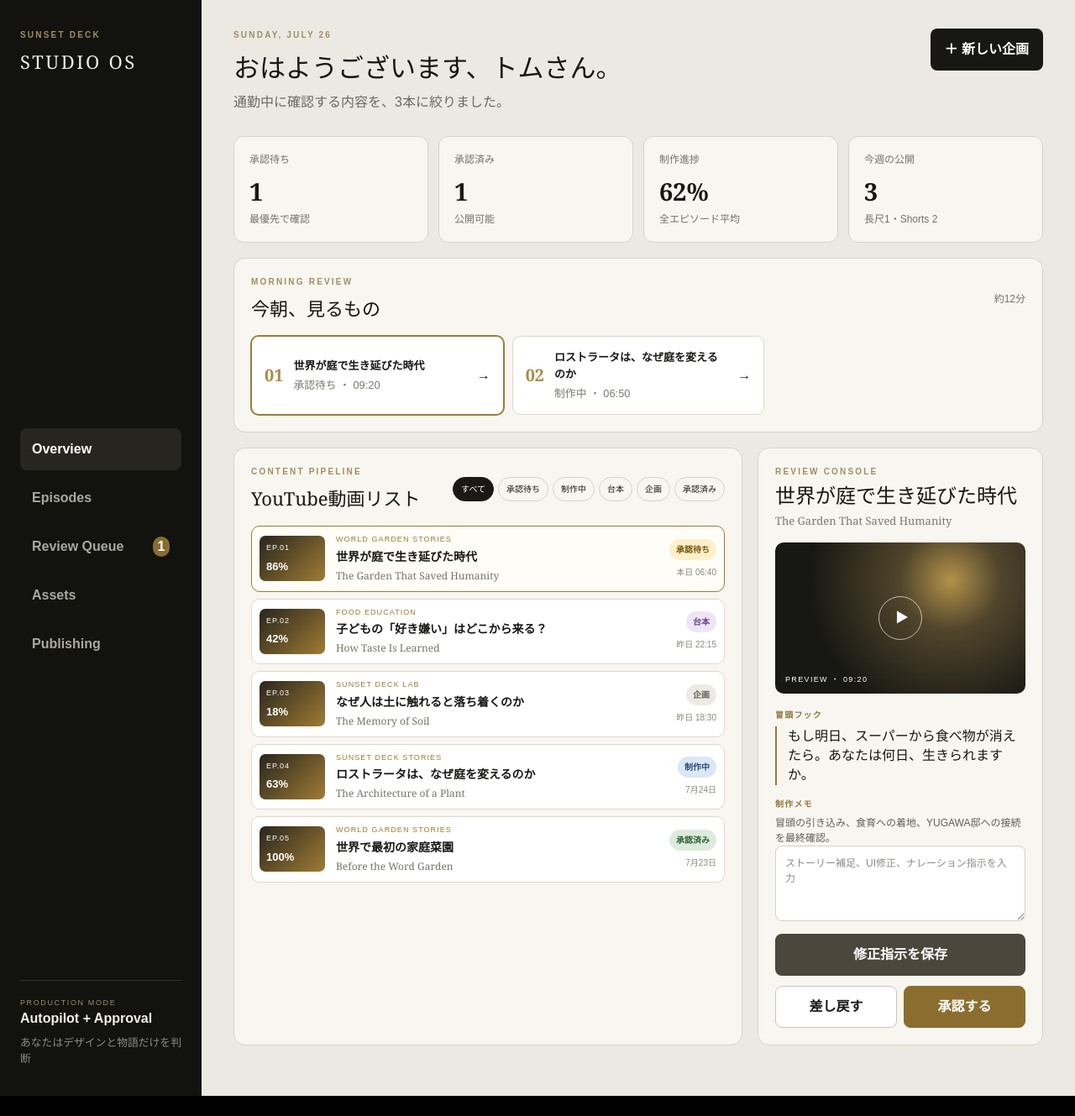
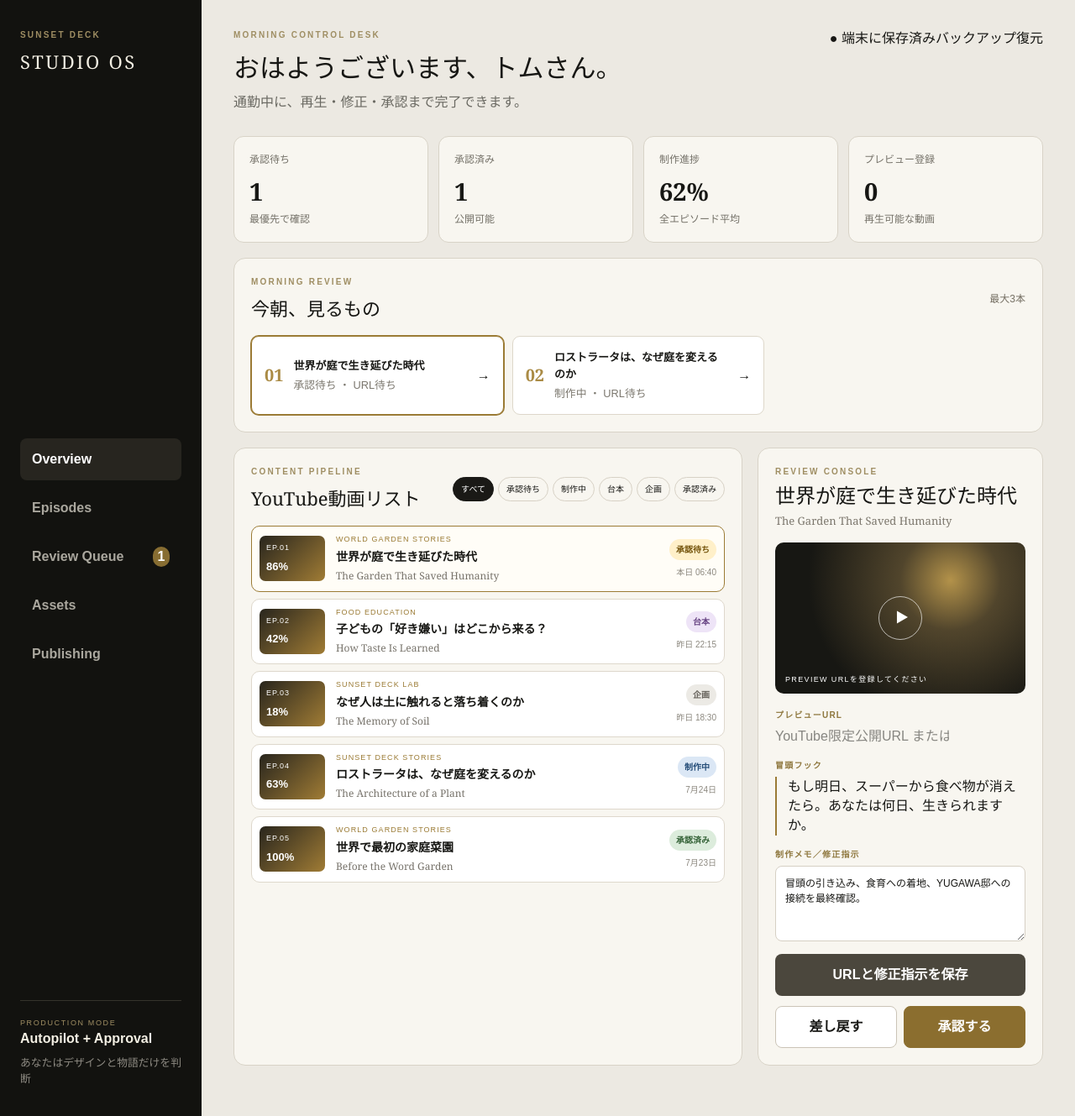
Before and after one commit to ffctom-spec/tomos, a Next.js app: page /sunset-deck in a window 1280 px wide. Shown: the whole page at 84% size. Before the commit the page ends 1305 px from the top, so only its background shows below. Built offline with nearby package versions, Linux system fonts and the light colour scheme.

Commit message:
Add playable video review workflow

```diff
--- a/app/sunset-deck/page.tsx
+++ b/app/sunset-deck/page.tsx
@@ -1,6 +1,6 @@
 'use client';
 
-import { useEffect, useMemo, useState } from 'react';
+import { ChangeEvent, useEffect, useMemo, useRef, useState } from 'react';
 import styles from './sunset-deck.module.css';
 
 type Status = 'idea' | 'script' | 'production' | 'review' | 'approved';
@@ -15,6 +15,7 @@ type Episode = {
   updated: string;
   hook: string;
   note: string;
+  previewUrl?: string;
 };
 
 const seedEpisodes: Episode[] = [
@@ -25,24 +26,48 @@ const seedEpisodes: Episode[] = [
   { id: 5, title: '世界で最初の家庭菜園', subtitle: 'Before the Word Garden', series: 'WORLD GARDEN STORIES', status: 'approved', duration: '08:35', progress: 100, updated: '7月23日', hook: '世界最初の庭は、美しい庭ではありませんでした。', note: '公開予約待ち。' },
 ];
 
-const statusLabel: Record<Status, string> = {
-  idea: '企画', script: '台本', production: '制作中', review: '承認待ち', approved: '承認済み'
-};
+const statusLabel: Record<Status, string> = { idea: '企画', script: '台本', production: '制作中', review: '承認待ち', approved: '承認済み' };
+
+function toEmbedUrl(url?: string) {
+  if (!url) return '';
+  try {
+    const parsed = new URL(url);
+    if (parsed.hostname.includes('youtu.be')) return `https://www.youtube.com/embed/${parsed.pathname.slice(1)}`;
+    if (parsed.hostname.includes('youtube.com')) {
+      const id = parsed.searchParams.get('v');
+      if (id) return `https://www.youtube.com/embed/${id}`;
+      if (parsed.pathname.startsWith('/embed/')) return url;
+    }
+    return url;
+  } catch {
+    return '';
+  }
+}
 
 export default function SunsetDeckOS() {
   const [episodes, setEpisodes] = useState<Episode[]>(seedEpisodes);
   const [activeId, setActiveId] = useState(1);
   const [filter, setFilter] = useState<'all' | Status>('all');
   const [note, setNote] = useState('');
+  const [previewUrl, setPreviewUrl] = useState('');
   const [saved, setSaved] = useState(false);
+  const [syncState, setSyncState] = useState<'saved' | 'saving'>('saved');
+  const importRef = useRef<HTMLInputElement>(null);
 
   useEffect(() => {
     const stored = localStorage.getItem('sunset-deck-episodes');
-    if (stored) setEpisodes(JSON.parse(stored));
+    if (stored) {
+      try { setEpisodes(JSON.parse(stored)); } catch { setEpisodes(seedEpisodes); }
+    }
   }, []);
 
   useEffect(() => {
+    setSyncState('saving');
+    const timer = window.setTimeout(() => {
       localStorage.setItem('sunset-deck-episodes', JSON.stringify(episodes));
+      setSyncState('saved');
+    }, 250);
+    return () => window.clearTimeout(timer);
   }, [episodes]);
 
   const active = episodes.find((e) => e.id === activeId) ?? episodes[0];
@@ -50,111 +75,121 @@ export default function SunsetDeckOS() {
   const reviewCount = episodes.filter((e) => e.status === 'review').length;
   const approvedCount = episodes.filter((e) => e.status === 'approved').length;
   const avgProgress = Math.round(episodes.reduce((sum, e) => sum + e.progress, 0) / episodes.length);
+  const morningQueue = useMemo(() => episodes.filter((e) => ['review', 'production'].includes(e.status)).slice(0, 3), [episodes]);
+  const embedUrl = toEmbedUrl(active.previewUrl);
 
-  const morningQueue = useMemo(() => episodes.filter((e) => ['review', 'production'].includes(e.status)).slice(0, 3), [episodes]);
+  useEffect(() => {
+    setNote(active.note);
+    setPreviewUrl(active.previewUrl ?? '');
+  }, [active.id, active.note, active.previewUrl]);
+
+  function updateActive(patch: Partial<Episode>) {
+    setEpisodes((current) => current.map((e) => e.id === active.id ? { ...e, ...patch, updated: 'たった今' } : e));
+  }
 
   function changeStatus(status: Status) {
-    setEpisodes((current) => current.map((e) => e.id === active.id ? { ...e, status, progress: status === 'approved' ? 100 : e.progress, updated: 'たった今' } : e));
+    updateActive({ status, progress: status === 'approved' ? 100 : active.progress });
   }
 
-  function saveFeedback() {
-    if (!note.trim()) return;
-    setEpisodes((current) => current.map((e) => e.id === active.id ? { ...e, note, updated: 'たった今' } : e));
+  function saveReview() {
+    updateActive({ note: note.trim() || active.note, previewUrl: previewUrl.trim() });
     setSaved(true);
-    setTimeout(() => setSaved(false), 1600);
+    window.setTimeout(() => setSaved(false), 1600);
+  }
+
+  function exportData() {
+    const blob = new Blob([JSON.stringify({ exportedAt: new Date().toISOString(), episodes }, null, 2)], { type: 'application/json' });
+    const url = URL.createObjectURL(blob);
+    const link = document.createElement('a');
+    link.href = url;
+    link.download = `sunset-deck-backup-${new Date().toISOString().slice(0, 10)}.json`;
+    link.click();
+    URL.revokeObjectURL(url);
+  }
+
+  function importData(event: ChangeEvent<HTMLInputElement>) {
+    const file = event.target.files?.[0];
+    if (!file) return;
+    const reader = new FileReader();
+    reader.onload = () => {
+      try {
+        const parsed = JSON.parse(String(reader.result));
+        if (Array.isArray(parsed.episodes)) setEpisodes(parsed.episodes);
+      } catch { window.alert('バックアップファイルを読み込めませんでした。'); }
+    };
+    reader.readAsText(file);
+    event.target.value = '';
   }
 
   return (
     <main className={styles.page}>
       <aside className={styles.sidebar}>
-        <div>
-          <p className={styles.eyebrow}>SUNSET DECK</p>
-          <h1>STUDIO OS</h1>
-        </div>
+        <div><p className={styles.eyebrow}>SUNSET DECK</p><h1>STUDIO OS</h1></div>
         <nav>
-          <button className={styles.navActive}>Overview</button>
-          <button>Episodes</button>
-          <button>Review Queue <span>{reviewCount}</span></button>
-          <button>Assets</button>
-          <button>Publishing</button>
+          <button className={styles.navActive}>Overview</button><button>Episodes</button>
+          <button>Review Queue <span>{reviewCount}</span></button><button>Assets</button><button>Publishing</button>
         </nav>
         <div className={styles.sidebarBottom}>
-          <p>PRODUCTION MODE</p>
-          <strong>Autopilot + Approval</strong>
-          <small>あなたはデザインと物語だけを判断</small>
+          <p>PRODUCTION MODE</p><strong>Autopilot + Approval</strong><small>あなたはデザインと物語だけを判断</small>
         </div>
       </aside>
 
       <section className={styles.workspace}>
         <header className={styles.header}>
-          <div>
-            <p className={styles.eyebrow}>SUNDAY, JULY 26</p>
-            <h2>おはようございます、トムさん。</h2>
-            <p>通勤中に確認する内容を、3本に絞りました。</p>
+          <div><p className={styles.eyebrow}>MORNING CONTROL DESK</p><h2>おはようございます、トムさん。</h2><p>通勤中に、再生・修正・承認まで完了できます。</p></div>
+          <div className={styles.headerActions}>
+            <span className={styles.syncBadge}>{syncState === 'saved' ? '● 端末に保存済み' : '○ 保存中'}</span>
+            <button onClick={exportData} className={styles.ghost}>バックアップ</button>
+            <button onClick={() => importRef.current?.click()} className={styles.ghost}>復元</button>
+            <input ref={importRef} type="file" accept="application/json" onChange={importData} hidden />
           </div>
-          <button className={styles.primary}>＋ 新しい企画</button>
         </header>
 
         <section className={styles.metrics}>
           <article><span>承認待ち</span><strong>{reviewCount}</strong><small>最優先で確認</small></article>
           <article><span>承認済み</span><strong>{approvedCount}</strong><small>公開可能</small></article>
           <article><span>制作進捗</span><strong>{avgProgress}%</strong><small>全エピソード平均</small></article>
-          <article><span>今週の公開</span><strong>3</strong><small>長尺1・Shorts 2</small></article>
+          <article><span>プレビュー登録</span><strong>{episodes.filter((e) => e.previewUrl).length}</strong><small>再生可能な動画</small></article>
         </section>
 
         <section className={styles.morningBrief}>
-          <div className={styles.sectionTitle}>
-            <div><p className={styles.eyebrow}>MORNING REVIEW</p><h3>今朝、見るもの</h3></div>
-            <span>約12分</span>
-          </div>
-          <div className={styles.queue}>
-            {morningQueue.map((item, index) => (
+          <div className={styles.sectionTitle}><div><p className={styles.eyebrow}>MORNING REVIEW</p><h3>今朝、見るもの</h3></div><span>最大3本</span></div>
+          <div className={styles.queue}>{morningQueue.map((item, index) => (
             <button key={item.id} onClick={() => setActiveId(item.id)} className={activeId === item.id ? styles.queueActive : ''}>
-                <b>0{index + 1}</b><span><strong>{item.title}</strong><small>{statusLabel[item.status]} ・ {item.duration}</small></span><em>→</em>
+              <b>0{index + 1}</b><span><strong>{item.title}</strong><small>{statusLabel[item.status]} ・ {item.previewUrl ? '再生可能' : 'URL待ち'}</small></span><em>→</em>
             </button>
-            ))}
-          </div>
+          ))}</div>
         </section>
 
         <div className={styles.mainGrid}>
           <section className={styles.library}>
             <div className={styles.sectionTitle}>
               <div><p className={styles.eyebrow}>CONTENT PIPELINE</p><h3>YouTube動画リスト</h3></div>
-              <div className={styles.filters}>
-                {(['all', 'review', 'production', 'script', 'idea', 'approved'] as const).map((item) => (
+              <div className={styles.filters}>{(['all', 'review', 'production', 'script', 'idea', 'approved'] as const).map((item) => (
                 <button key={item} onClick={() => setFilter(item)} className={filter === item ? styles.filterActive : ''}>{item === 'all' ? 'すべて' : statusLabel[item]}</button>
-                ))}
+              ))}</div>
             </div>
-            </div>
-            <div className={styles.episodeList}>
-              {visible.map((item) => (
+            <div className={styles.episodeList}>{visible.map((item) => (
               <button key={item.id} onClick={() => setActiveId(item.id)} className={active.id === item.id ? styles.episodeActive : ''}>
-                  <div className={styles.thumb}><span>EP.0{item.id}</span><b>{item.progress}%</b></div>
+                <div className={styles.thumb}><span>EP.0{item.id}</span><b>{item.previewUrl ? '▶ READY' : `${item.progress}%`}</b></div>
                 <div className={styles.episodeCopy}><small>{item.series}</small><strong>{item.title}</strong><span>{item.subtitle}</span></div>
                 <div className={styles.episodeMeta}><span className={`${styles.badge} ${styles[item.status]}`}>{statusLabel[item.status]}</span><small>{item.updated}</small></div>
               </button>
-              ))}
-            </div>
+            ))}</div>
           </section>
 
           <aside className={styles.reviewPanel}>
-            <p className={styles.eyebrow}>REVIEW CONSOLE</p>
-            <h3>{active.title}</h3>
-            <span className={styles.subTitle}>{active.subtitle}</span>
-            <div className={styles.videoMock}>
-              <div className={styles.play}>▶</div>
-              <small>PREVIEW ・ {active.duration}</small>
-            </div>
-            <label>冒頭フック</label>
-            <blockquote>{active.hook}</blockquote>
-            <label>制作メモ</label>
-            <p className={styles.note}>{active.note}</p>
+            <p className={styles.eyebrow}>REVIEW CONSOLE</p><h3>{active.title}</h3><span className={styles.subTitle}>{active.subtitle}</span>
+            {embedUrl ? (
+              embedUrl.includes('youtube.com/embed/') ? <iframe className={styles.videoFrame} src={embedUrl} title={active.title} allow="accelerometer; autoplay; clipboard-write; encrypted-media; gyroscope; picture-in-picture" allowFullScreen /> : <video className={styles.videoFrame} src={embedUrl} controls playsInline />
+            ) : <div className={styles.videoMock}><div className={styles.play}>▶</div><small>PREVIEW URLを登録してください</small></div>}
+            <label>プレビューURL</label>
+            <input className={styles.urlInput} value={previewUrl} onChange={(e) => setPreviewUrl(e.target.value)} placeholder="YouTube限定公開URL または MP4 URL" inputMode="url" />
+            <label>冒頭フック</label><blockquote>{active.hook}</blockquote>
+            <label>制作メモ／修正指示</label>
             <textarea value={note} onChange={(e) => setNote(e.target.value)} placeholder="ストーリー補足、UI修正、ナレーション指示を入力" />
-            <button onClick={saveFeedback} className={styles.secondary}>{saved ? '保存しました' : '修正指示を保存'}</button>
-            <div className={styles.actions}>
-              <button onClick={() => changeStatus('production')}>差し戻す</button>
-              <button onClick={() => changeStatus('approved')} className={styles.approve}>承認する</button>
-            </div>
+            <button onClick={saveReview} className={styles.secondary}>{saved ? '保存しました' : 'URLと修正指示を保存'}</button>
+            <div className={styles.actions}><button onClick={() => changeStatus('production')}>差し戻す</button><button onClick={() => changeStatus('approved')} className={styles.approve}>承認する</button></div>
           </aside>
         </div>
       </section>
```
Lines whose indentation alone changed are shown as unchanged.
